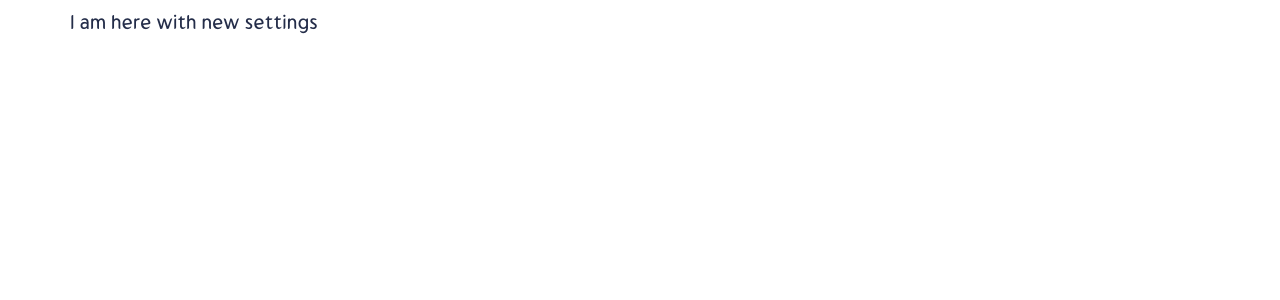
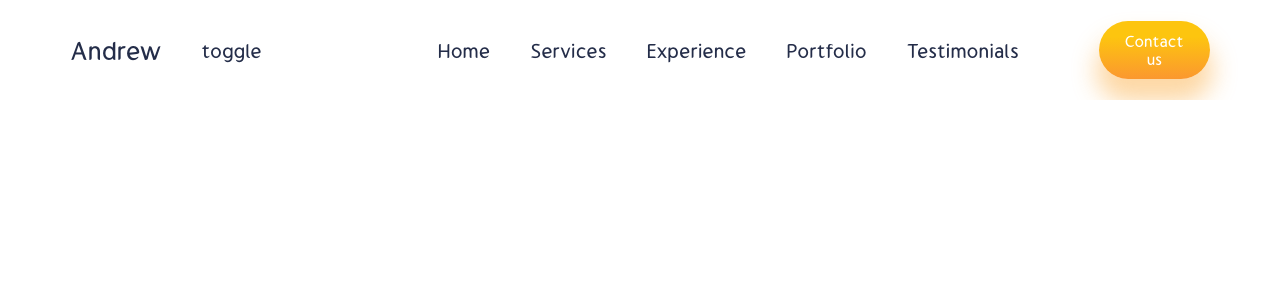
Before and after one commit to jorgetejeda/portfolio-template, a React (Create React App) app: page / in a window 1280 px wide. Shown: the top 300 px of the page. Built offline with nearby package versions, Linux system fonts and the light colour scheme.

Commit message:
create navbar component

```diff
--- a/src/App.css
+++ b/src/App.css
@@ -1,18 +1,3 @@
-@font-face {
-  font-family: Gumela;
-  src: url('./fonts/Gumela\ Regular.otf');
-}
-
-* {
-  font-family: 'Gumela';
-  font-weight: normal;
-  font-size: 20px;
-}
-
-body {
-  margin: 0;
-}
-
 :root {
   --yellow: #f5c32c;
   --orange: #fca61f;
@@ -30,3 +15,20 @@ body {
   overflow: hidden;
   color: var(--black);
 }
+
+.button {
+  border-radius: 34px;
+  border: none;
+  color: white;
+  font-size: 16px;
+  padding: 11px 26px;
+  background: linear-gradient(180deg, #fdc50f 26.71%, #fb982f 99.36%);
+  box-shadow: 0px 20px 24px 3px rgba(251, 161, 40, 0.42);
+}
+
+.button:hover {
+  background: white;
+  cursor: pointer;
+  color: var(--orange);
+  outline: 1px solid var(--orange);
+}
--- a/src/App.js
+++ b/src/App.js
@@ -1,8 +1,11 @@
 import './App.css'
+import Navbar from './components/Navbar/Navbar'
 
 const App = () => {
   return (
-    <div className='App'>I am here with new settings</div>
+    <div className='App'>
+      <Navbar />
+    </div>
   )
 }
 
--- /dev/null
+++ b/src/components/Navbar/Navbar.css
@@ -0,0 +1,44 @@
+.n-wrapper {
+  height: 10vh;
+  display: flex;
+  justify-content: space-between;
+}
+
+.n-left {
+  flex: 1;
+  align-items: center;
+  display: flex;
+  gap: 2rem;
+}
+
+.n-name {
+  font-size: 1.3rem;
+  font-weight: normal;
+}
+
+.n-right {
+  display: flex;
+  flex: 1;
+  align-items: center;
+  justify-content: center;
+  font-weight: 400;
+}
+
+.n-list {
+  flex: 10;
+}
+
+.n-list > ul {
+  display: flex;
+  gap: 2rem;
+  margin-right: 4rem;
+}
+
+.n-list > ul > li:hover {
+  cursor: pointer;
+  color: var(--orange);
+}
+
+.n-button {
+  /* flex:2; */
+}
--- /dev/null
+++ b/src/components/Navbar/Navbar.jsx
@@ -0,0 +1,27 @@
+import React from 'react'
+import './Navbar.css'
+
+const Navbar = () => {
+  return (
+    <div className='n-wrapper'>
+      <div className='n-left'>
+        <div className='n-name'>Andrew</div>
+        <span>toggle</span>
+      </div>
+      <div className='n-right'>
+        <div className='n-list'>
+          <ul style={{listStyleType: 'none'}}>
+            <li>Home</li>
+            <li>Services</li>
+            <li>Experience</li>
+            <li>Portfolio</li>
+            <li>Testimonials</li>
+          </ul>
+        </div>
+        <button className='button n-button'>Contact us</button>
+      </div>
+    </div>
+  )
+}
+
+export default Navbar
--- /dev/null
+++ b/src/index.css
@@ -0,0 +1,14 @@
+@font-face {
+  font-family: Gumela;
+  src: url('./fonts/Gumela\ Regular.otf');
+}
+
+* {
+  font-family: 'Gumela';
+  font-weight: normal;
+  font-size: 20px;
+}
+
+body {
+  margin: 0;
+}
--- a/src/index.js
+++ b/src/index.js
@@ -1,6 +1,8 @@
 import React from 'react'
 import ReactDOM from 'react-dom/client'
 import App from './App'
+
+import './index.css'
 
 const root = ReactDOM.createRoot(document.getElementById('root'))
 root.render(
```
